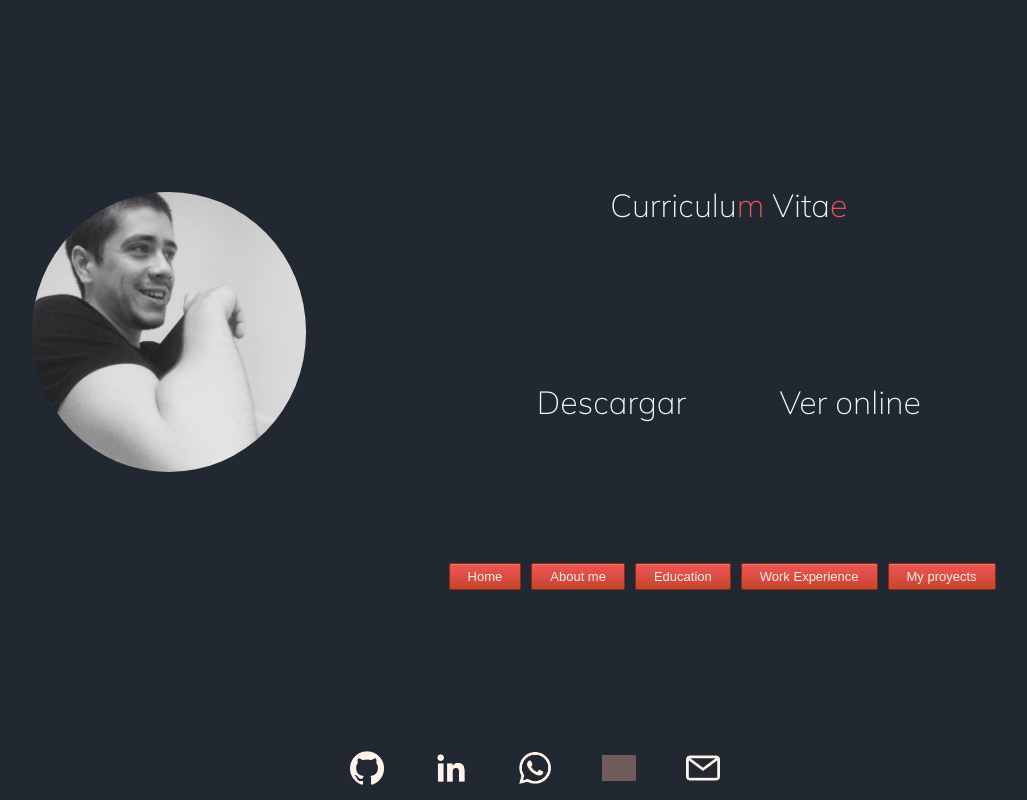
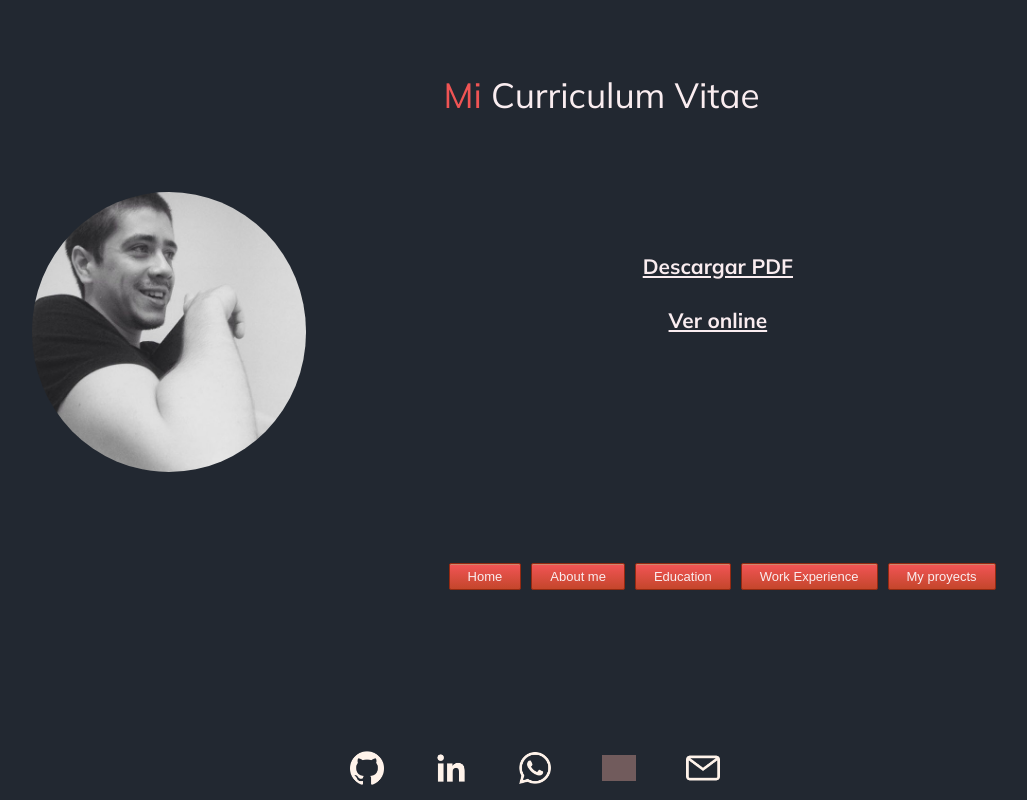
Before and after one commit to CGermanSoto/portfolio-react, a React (Create React App) app: page /Cv in a window 1280 px wide. Shown: the whole page, without its empty margins (105-1132 px from the left). Built offline with nearby package versions, Linux system fonts and the light colour scheme; grey boxes are pictures that could not be loaded.

Commit message:
Cambios en CV

```diff
--- a/src/Components/NavBar.js
+++ b/src/Components/NavBar.js
@@ -4,11 +4,11 @@ import '../Styles/NavBar.css';
 function NavBar(){
     return (
         <div className="navBar-container">
-         <button className="myButton"><a href="/">Home</a></button>
-         <button className="myButton"><a href="/AboutMe">About me</a></button>
-         <button className="myButton"><a href="/Education">Education</a></button>
-         <button className="myButton"><a href="/Experience">Work Experience</a></button>
-         <button className="myButton"><a href="/Proyects">My proyects</a></button>
+         <a href="/"><button className="myButton">Home</button></a>
+         <a href="/AboutMe"><button className="myButton">About me</button></a>
+         <a href="/Education"><button className="myButton">Education</button></a>
+         <a href="/Experience"><button className="myButton">Work Experience</button></a>
+         <a href="/Proyects"><button className="myButton">My proyects</button></a>
         </div>
     );
 }
--- a/src/Components/pages/Cv.js
+++ b/src/Components/pages/Cv.js
@@ -4,15 +4,21 @@ import '../../Styles/Cv.css';
 
 function Cv(){
     return (
-        <div className="cv-container">
-            <div>
-                <h1 className="first-title"> Curriculu<span className="red">m</span> Vita<span className="red">e</span> </h1>
+        <div className="aboutMe-container">
+        <h1 className="window-title p"> <span className="red mi">Mi</span> Curriculum Vitae</h1>
+        <div className="parrafoCv">
+            <div className="parrafo">
+                <h1 className="p-titulo"><u>Descargar PDF</u></h1>
+
             </div>
-            <div className="div-options">
-                <h1 className="title-cv"><a href="#">Descargar<span className="red"></span></a></h1>
-                <h1 className="title-cv"><a href="#">Ver online <span className="red"></span></a></h1>
+
+            <div className="parrafo">
+                <h1 className="p-titulo"><u>Ver online</u></h1>
+
             </div>
+
         </div>
+    </div>
     );
 }
 
--- a/src/Styles/Cv.css
+++ b/src/Styles/Cv.css
@@ -1,27 +1,8 @@
-.title-cv, .first-title {
-    color: aliceblue;
-    font-weight: 100;
-}
-
-.title-cv:hover {
-    transform: scale(1.2);
-    transition: 0.5s;
-    position: relative;
-    color: tomato;
-}
-
-.cv-container {
+.parrafoCv {
     display: flex;
     flex-direction: column;
-    height: 100%;
-    width: 78%;
-    justify-content: space-evenly;
+    justify-content: center;
     align-items: center;
-}
-
-.div-options {
-    display: flex;
-    align-items: center;
-    justify-content: space-evenly;
+    height: 60%;
     width: 100%;
 }
```
